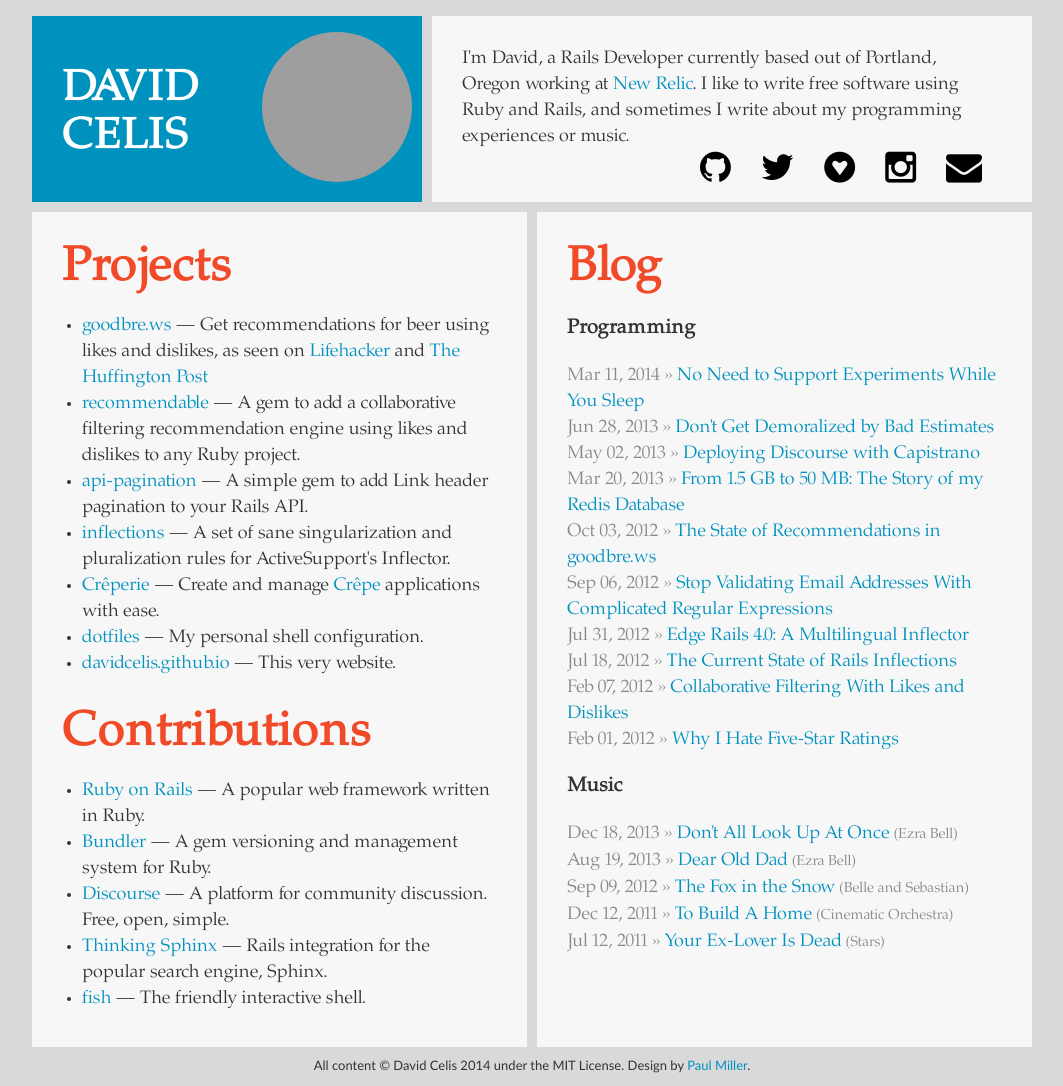
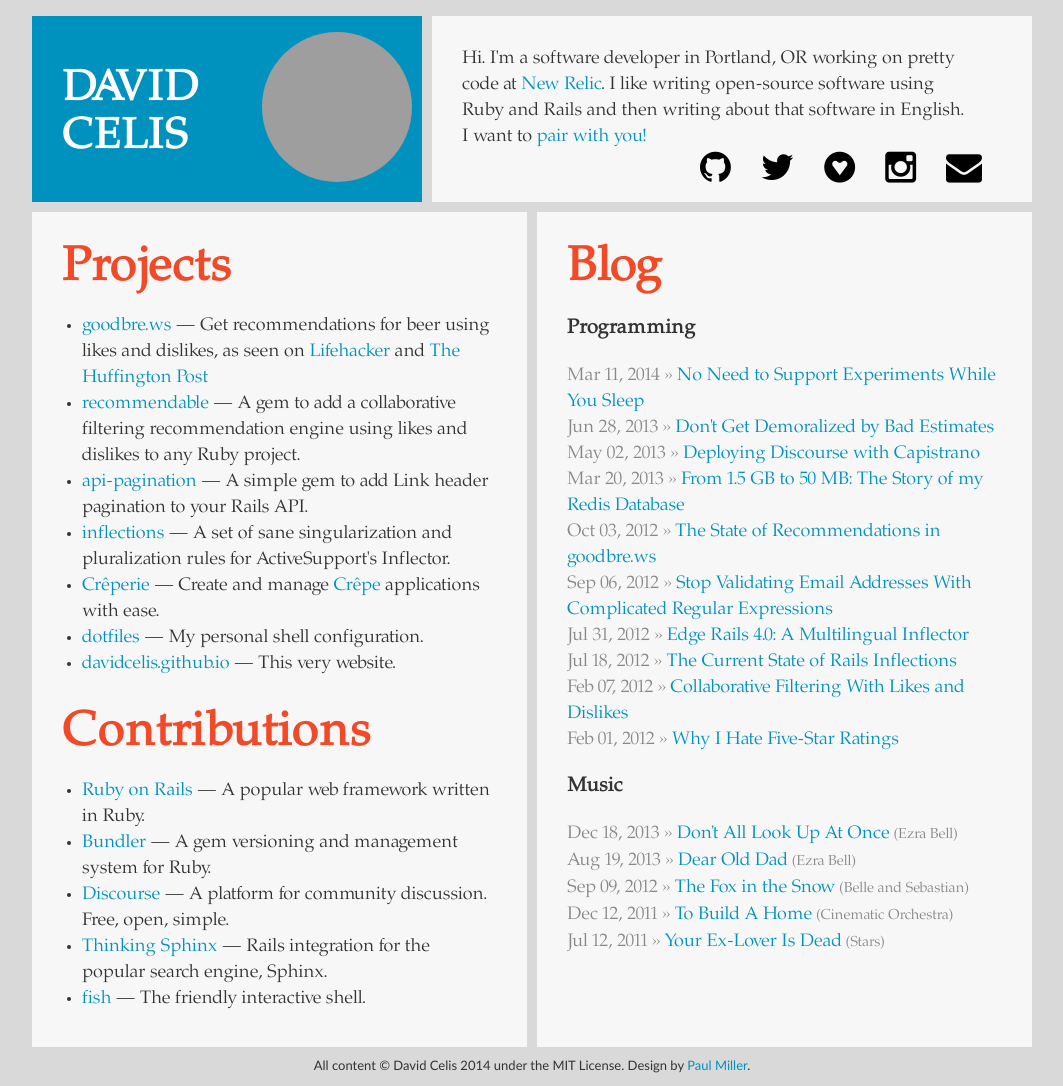
Before and after one commit to davidcelis/davidcelis.github.io, a Jekyll site: the page built from index.html, in a window 1280 px wide. Shown: the whole page, without its empty margins (108-1171 px from the left). Built offline with Jekyll 4.4.1, drawn with Linux system fonts in a browser that asks for light colours; grey boxes are pictures that could not be loaded.

Commit message:
✨OMG pair with me!✨
Signed-off-by: David Celis <me@davidcel.is>

```diff
--- a/_includes/bio.html
+++ b/_includes/bio.html
@@ -1,8 +1,8 @@
 <p id="author-bio">
-  I'm David, a Rails Developer currently based out of Portland, Oregon working
-  at <a href="http://newrelic.com/" rel="nofollow" target="_blank">New Relic</a>.
-  I like to write free software using Ruby and Rails, and sometimes I write
-  about my programming experiences or music.
+  Hi. I'm a software developer in Portland, OR working on pretty code at
+  <a href="http://newrelic.com/" rel="nofollow" target="_blank">New Relic</a>.
+  I like writing open-source software using Ruby and Rails and then writing about
+  that software in English. I want to <a href="/pairing/">pair with you!</a>
 </p>
 
 <div class="social-links clearfix">
--- a/stylesheets/style.css
+++ b/stylesheets/style.css
@@ -50,6 +50,10 @@
 }
 
 footer {
+  text-align: center;
+}
+
+.center {
   text-align: center;
 }
 
```
Also changed, not shown: _layouts/page.html (added, +8 -0 lines), pairing/index.md (added, +21 -0 lines), images/pairing.svg (added).
